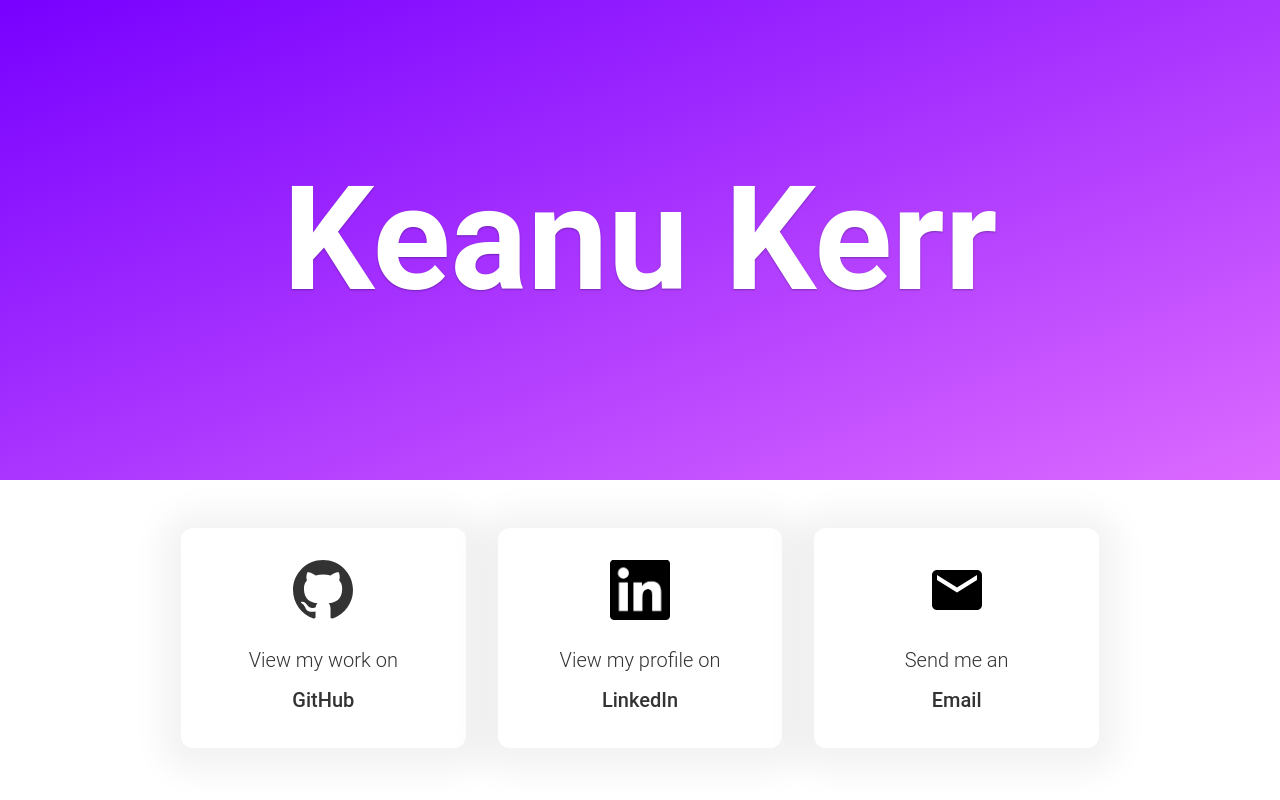
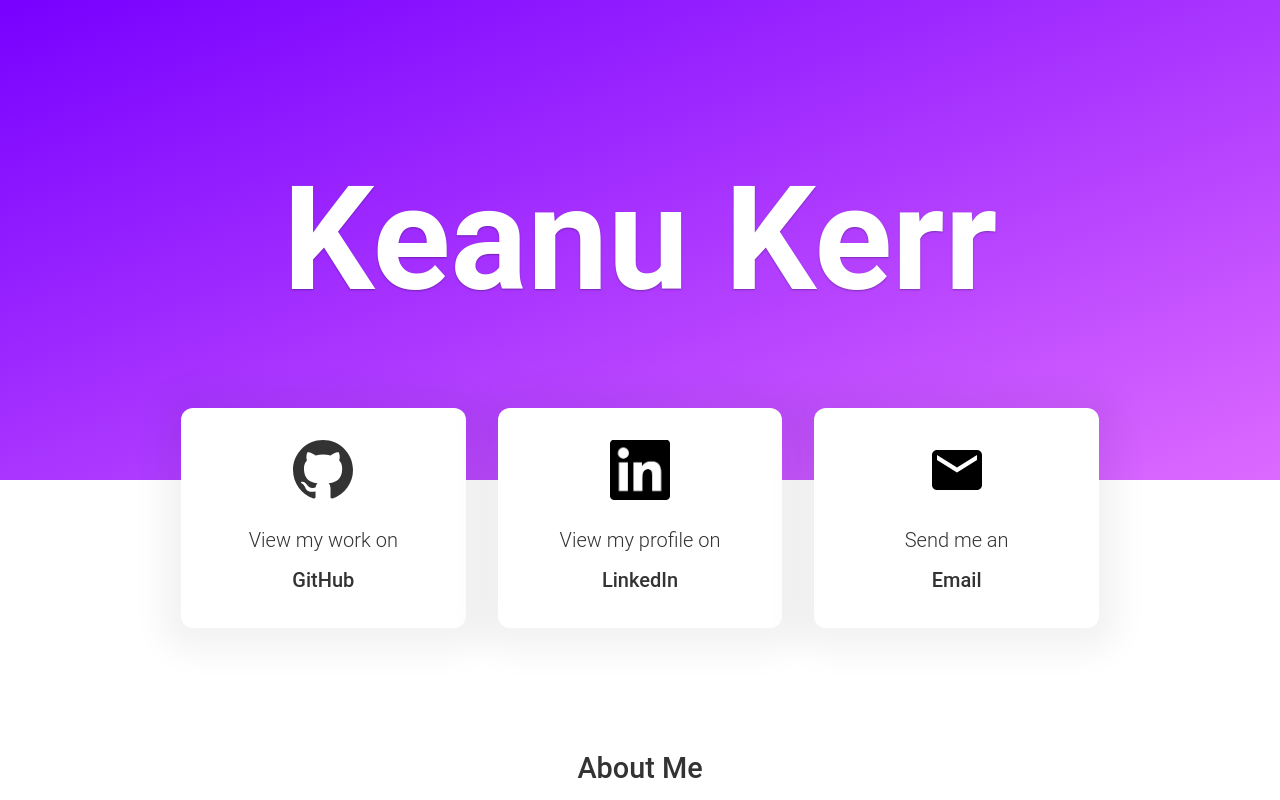
Before and after one commit to keanuk/personal-site, a SvelteKit app: page / in a window 1280 px wide. Shown: the top 800 px of the page. Built offline with nearby package versions, Linux system fonts and the light colour scheme.

Commit message:
cards overlap with top header

```diff
--- a/src/routes/+page.svelte
+++ b/src/routes/+page.svelte
@@ -252,9 +252,12 @@
 	/* Quick Links */
 	.quick-links {
 		padding: 3rem 1rem;
-		background: var(--background-color);
+		background: transparent;
 		display: flex;
 		justify-content: center;
+		position: relative;
+		margin-top: -120px;
+		z-index: 10;
 	}
 
 	.cards-container {
@@ -281,6 +284,7 @@
 		display: flex;
 		align-items: center;
 		justify-content: center;
+		position: relative;
 	}
 
 	.card:hover,
@@ -306,6 +310,7 @@
 	/* Main Content */
 	.main-content {
 		flex: 1;
+		padding-top: 2rem;
 	}
 
 	.content-section {
```
